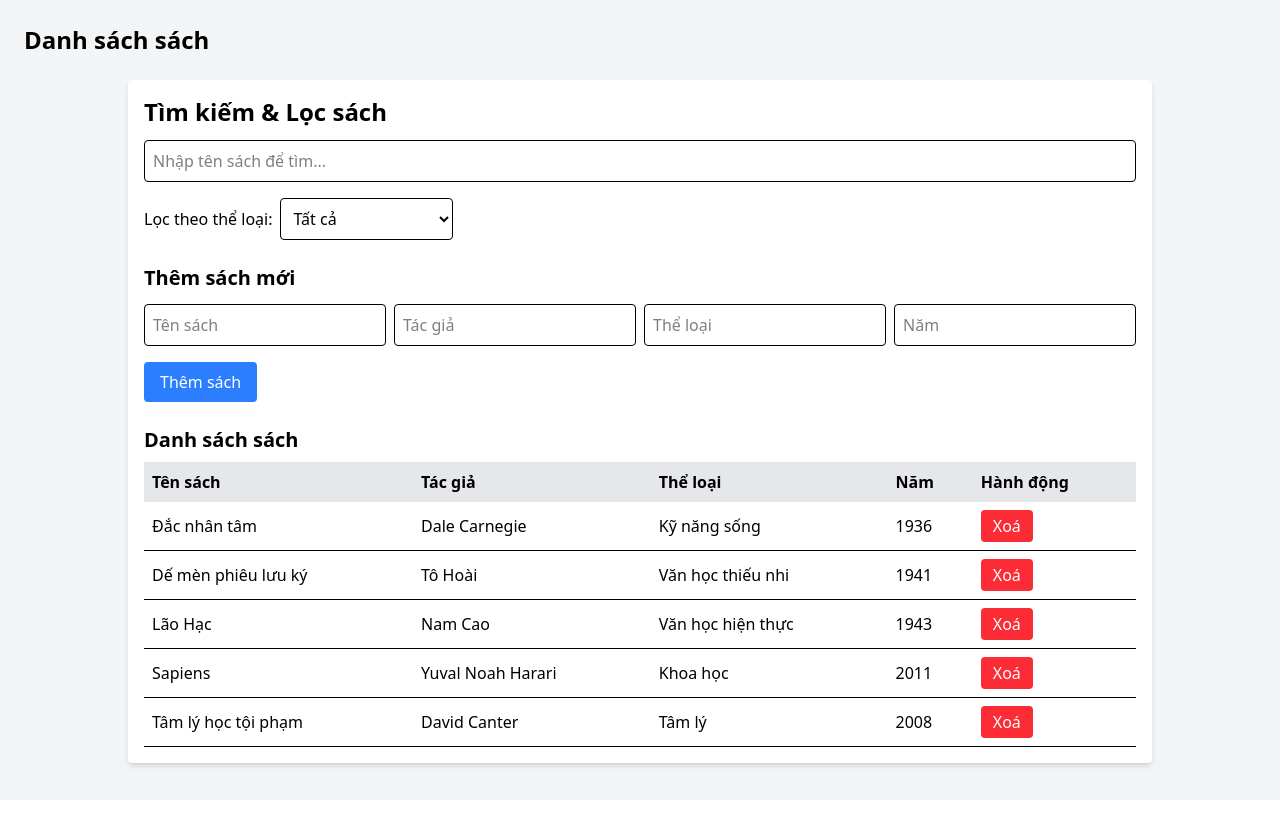
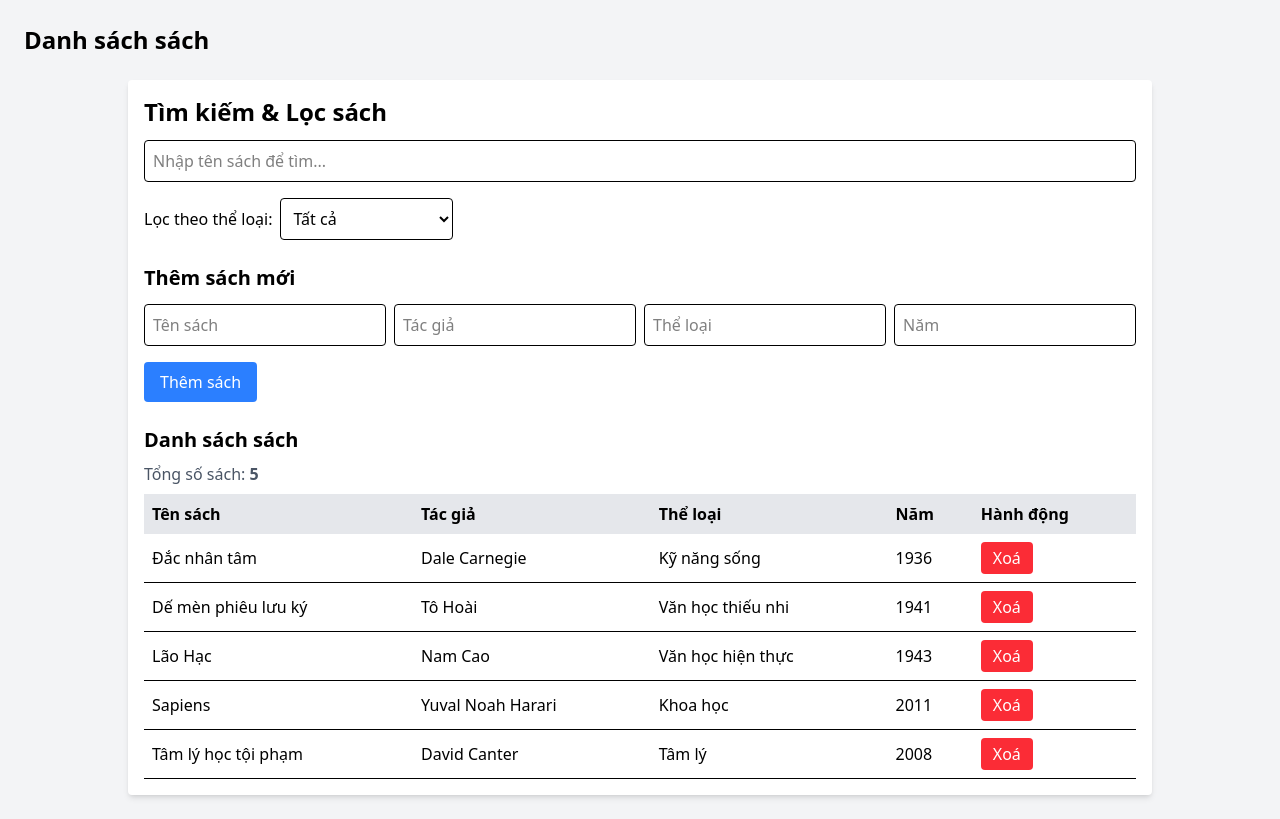
Before and after one commit to nguyenduchung-ss/KTTH_PTGDUD, a React (Vite) app in the folder 22732581_NguyenDucHung_ktth/: page / in a window 1280 px wide. Built offline with nearby package versions, Linux system fonts and the light colour scheme.

Commit message:
hien thi tong so sach

```diff
--- a/22732581_NguyenDucHung_ktth/src/components/BookList.jsx
+++ b/22732581_NguyenDucHung_ktth/src/components/BookList.jsx
@@ -135,6 +135,10 @@ const BookList = () => {
       </button>
 
       <h2 className="text-xl font-semibold mb-2">Danh sách sách</h2>
+
+      {/* ✅ Hiển thị tổng số sách */}
+      <p className="mb-2 text-gray-600">Tổng số sách: <strong>{filteredBooks.length}</strong></p>
+
       <table className="w-full text-left border-collapse">
         <thead>
           <tr className="bg-gray-200">
```
Also changed, not shown: 22732581_NguyenDucHung_ktth/src/minhchung/mc7/image.png (added).
